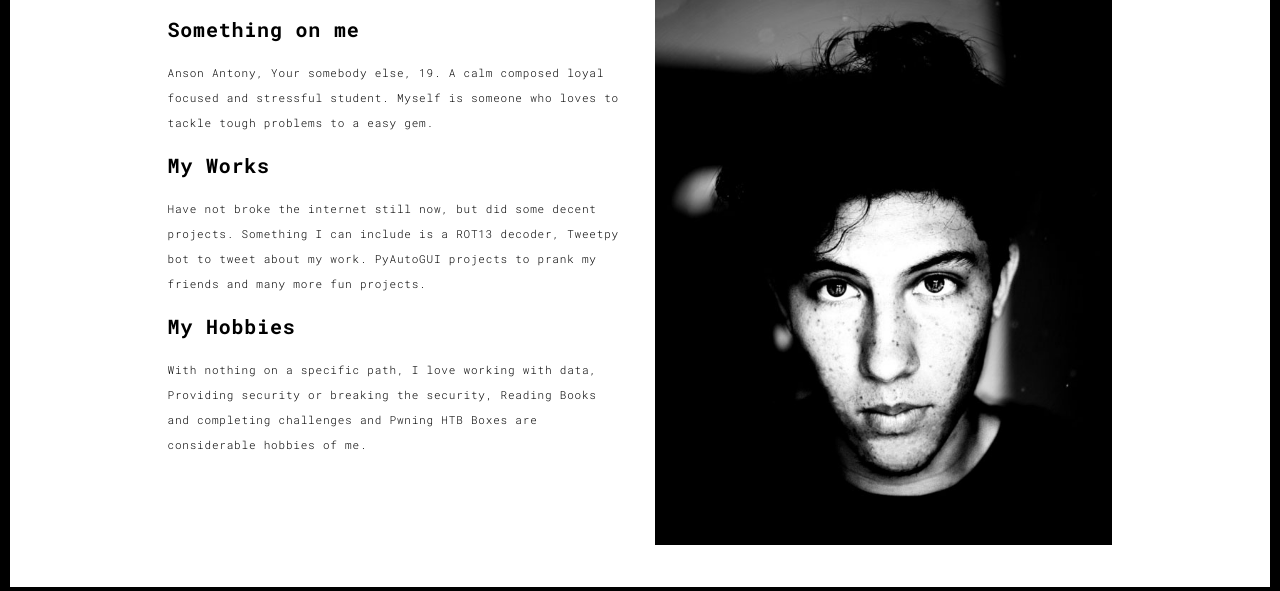
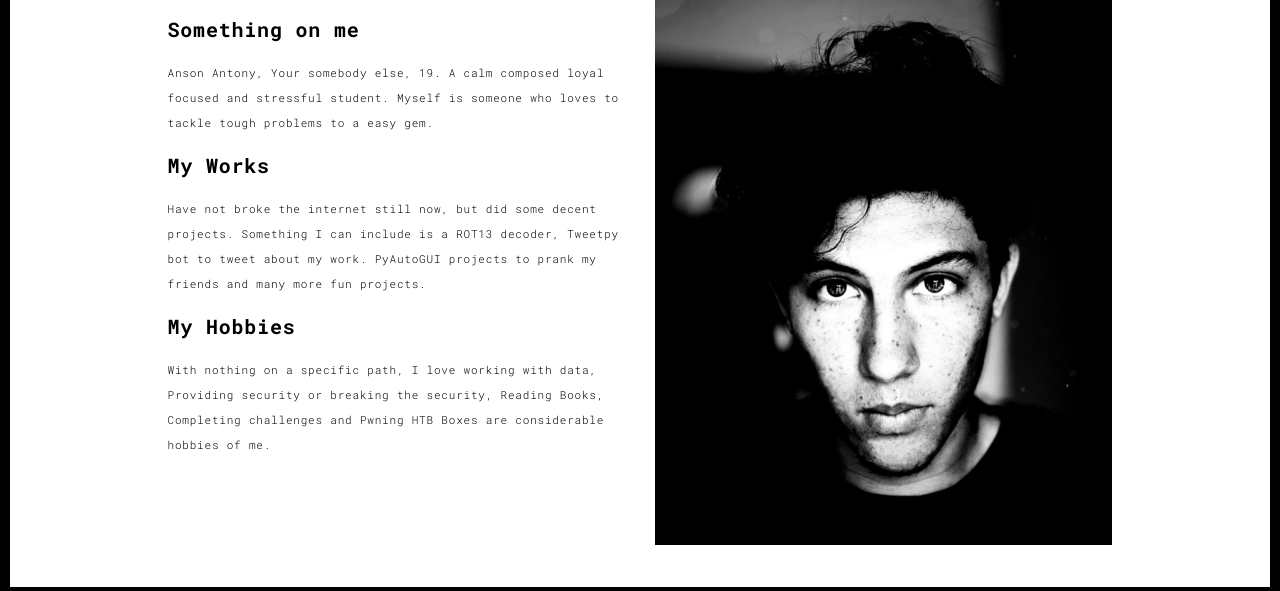
Before and after one commit to anson10/portfolio, a Flask app: page /about.html in a window 1280 px wide. Shown: the part 203-794 px from the top of the page. Run offline with Flask 2, Linux system fonts and the light colour scheme; some libraries are stand-ins or nearby versions.

Commit message:
Updated About Me

```diff
--- a/templates/about.html
+++ b/templates/about.html
@@ -70,7 +70,7 @@
                     PyAutoGUI projects to prank my friends and many more fun projects.
                   <h3>My Hobbies</h3>
                   <p>
-                  With nothing on a specific path, I love working with data, Providing security or breaking the security, Reading Books and completing challenges and Pwning HTB Boxes are considerable hobbies of me.</p>
+                  With nothing on a specific path, I love working with data, Providing security or breaking the security, Reading Books, Completing challenges and Pwning HTB Boxes are considerable hobbies of me.</p>
                 </div>
                 <div class="col-xs-12 col-md-6">
                   <img src="./static/assets/images/profil.jpg" class="img-responsive" alt="">
```
